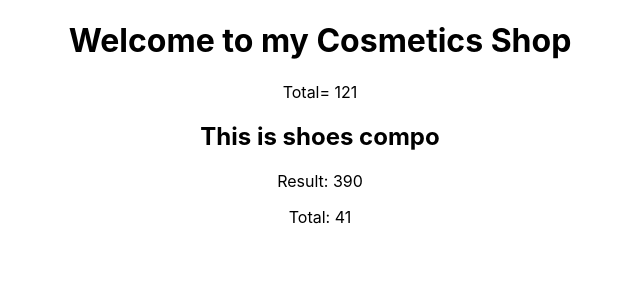
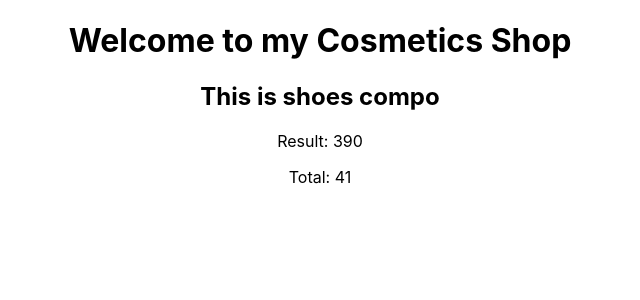
Before and after one commit to mrfhmd7/react-storage-and-handler, a React (Create React App) app: page / in a window 1280 px wide. Shown: the top 300 px of the page, without its empty margins (320-960 px from the left). Built offline with nearby package versions, Linux system fonts and the light colour scheme.

Commit message:
cosmetic file added

```diff
--- a/src/components/Cosmetics/Cosmetics.js
+++ b/src/components/Cosmetics/Cosmetics.js
@@ -1,15 +1,26 @@
-import React from 'react';
-import { add } from '../../utilities/calculate';
-// import add from '../../utilities/calculate';
+// import React from 'react';
+// import { add } from '../../utilities/calculate';
+// // import add from '../../utilities/calculate';
 
 const Cosmetics = () => {
-     const first = 55;
-     const second = 66;
-     const total = add(first, second)
+     // const first = 55;
+     // const second = 66;
+     // const total = add(first, second)
+
+     const cosmetics = [
+          {id:1, name:'Alta', price:100},
+          {id:2, name:'Malta', price:200},
+          {id:3, name:'Palta', price:300},
+          {id:4, name:'Galta', price:400},
+          {id:5, name:'Falta', price:500},
+     ];
      return (
           <div>
                <h1>Welcome to my Cosmetics Shop</h1>
-               <p>Total= {total}</p>
+               {/* <p>Total= {total}</p> */}
+               {
+                    cosmetics.map(cosmetic => console.log(cosmetic))
+               }
           </div>
      );
 };
```
Also changed, not shown: src/components/Cosmetic/Cosmetic.js (added, +12 -0 lines), src/components/Cosmetic/Cosmetic.css (added).
